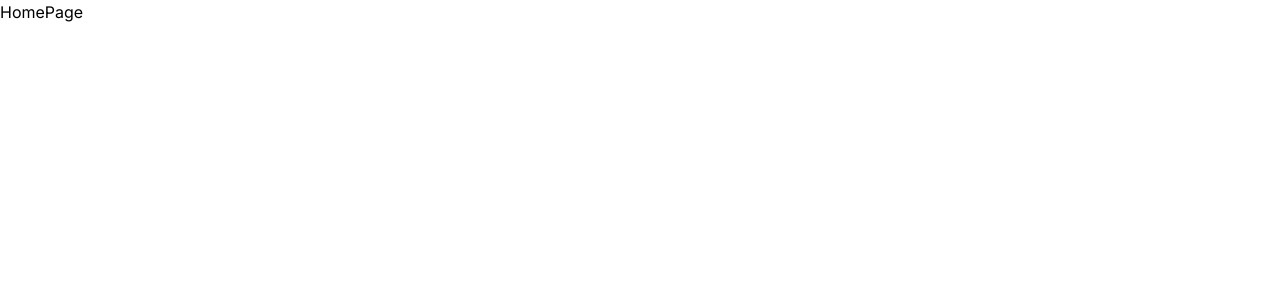
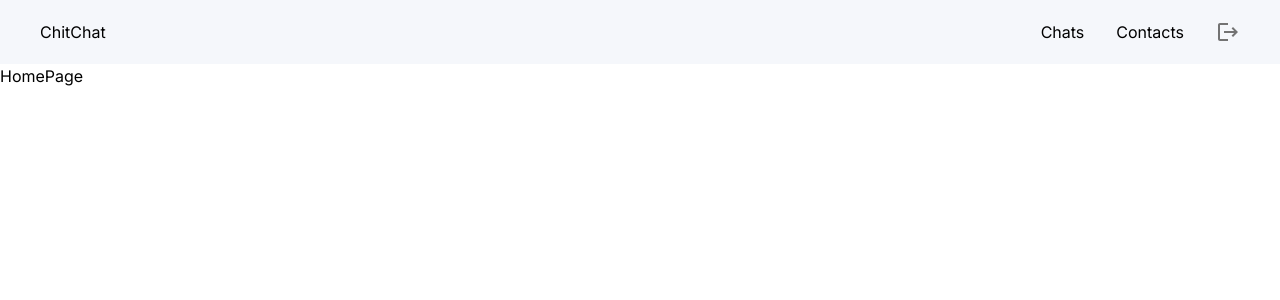
Before and after one commit to SujalTaktani830/ChitiChat, a Next.js app: page / in a window 1280 px wide. Shown: the top 300 px of the page. Built offline with nearby package versions, Linux system fonts and the light colour scheme; no server answers.

Commit message:
Navbar almost finished, just the profile part is remaining

```diff
--- a/Shared/Form.jsx
+++ b/Shared/Form.jsx
@@ -34,7 +34,7 @@ const Form = ({ type }) => {
       const result = await res.json();
 
       if (res.ok) {
-        router.push("/chat");
+        router.push("/chats");
         toast.success("Account created");
       } else {
         toast.error(result.message || "Something went wrong");
@@ -48,7 +48,7 @@ const Form = ({ type }) => {
       });
 
       if (res.ok) {
-        router.push("/chat");
+        router.push("/chats");
       }
 
       if (res.error) {
--- a/app/(root)/chat/page.jsx
+++ b/app/(root)/chats/page.jsx
@@ -5,7 +5,7 @@ import { useSession } from "next-auth/react";
 const Chats = () => {
   const { data: session } = useSession();
   console.log(session);
-  return <div>Chats</div>;
+  return <div>CHATS IS MY LIFE</div>;
 };
 
 export default Chats;
--- /dev/null
+++ b/app/(root)/contacts/page.jsx
@@ -0,0 +1,7 @@
+import React from "react";
+
+const Contacts = () => {
+  return <div>Contacts</div>;
+};
+
+export default Contacts;
--- a/app/(root)/layout.js
+++ b/app/(root)/layout.js
@@ -2,6 +2,7 @@ import { Inter } from "next/font/google";
 import "../globals.css";
 import { Toaster } from "react-hot-toast";
 import Provider from "@components/Provider";
+import Navbar from "@components/Navbar";
 
 const inter = Inter({ subsets: ["latin"] });
 
@@ -15,6 +16,7 @@ export default function RootLayout({ children }) {
     <html lang="en">
       <body suppressHydrationWarning={true} className={inter.className}>
         <Provider>
+          <Navbar />
           {children}
           <Toaster />
         </Provider>
--- /dev/null
+++ b/components/Navbar.jsx
@@ -0,0 +1,46 @@
+"use client";
+
+import { Logout } from "@mui/icons-material";
+import { signOut, useSession } from "next-auth/react";
+import Link from "next/link";
+import { usePathname } from "next/navigation";
+
+const Navbar = () => {
+  const { data: session } = useSession();
+  const pathName = usePathname();
+  console.log(session)
+
+  const handleLogout = async () => {
+    signOut({ callbackUrl: "/" });
+  };
+
+  return (
+    <div className="topbar">
+      <Link href={`{${session ? "/" : "/chats"}`}>
+        <h2>ChitChat</h2>
+      </Link>
+
+      <div className="menu">
+        <Link
+          href="/chats"
+          className={`${pathName === "/chats" ? "text-red-1" : ""}`}
+        >
+          Chats
+        </Link>
+        <Link
+          href="/contacts"
+          className={`${pathName === "/contacts" ? "text-red-1" : ""}`}
+        >
+          Contacts
+        </Link>
+
+        <Logout
+          sx={{ color: "#737373", cursor: "pointer" }}
+          onClick={handleLogout}
+        />
+      </div>
+    </div>
+  );
+};
+
+export default Navbar;
```
